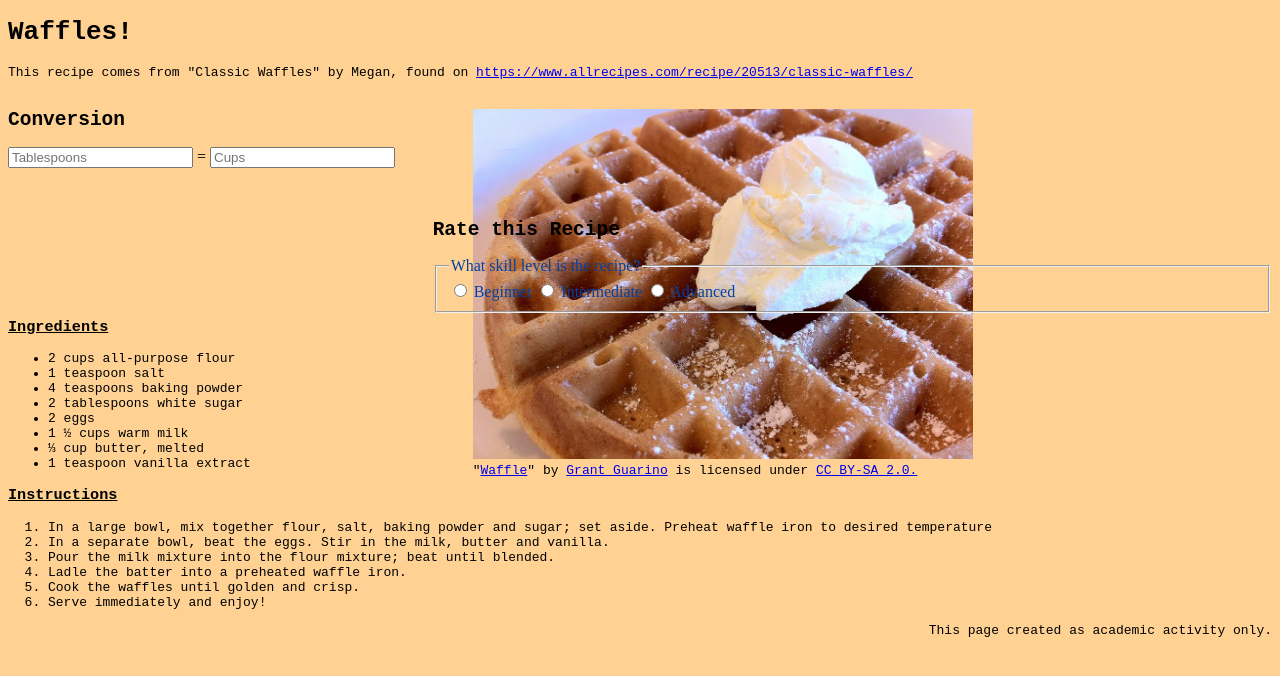
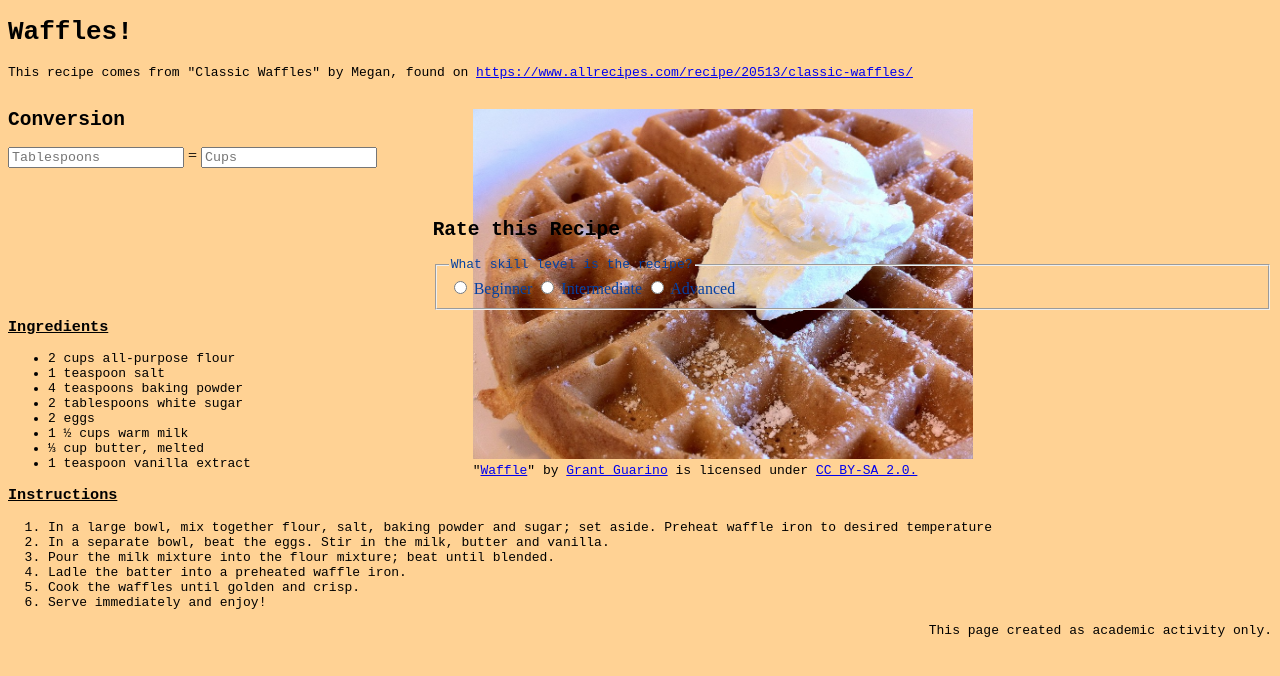
Before and after one commit to Axium01/CA3_-_Basic_CSS, a plain HTML site: page index.html in a window 1280 px wide. Drawn offline with Linux system fonts and the light colour scheme; a script that the page names is missing.

Commit message:
Update style.css

```diff
--- a/css/style.css
+++ b/css/style.css
@@ -9,7 +9,7 @@ h3 {
   font-family: monospace;
 }
 
-h1, h2, p, ul, ol, figcaption {
+h1, h2, p, ul, ol, figcaption, legend, input {
   font-family: monospace;
 }
 legend, fieldset {
```
